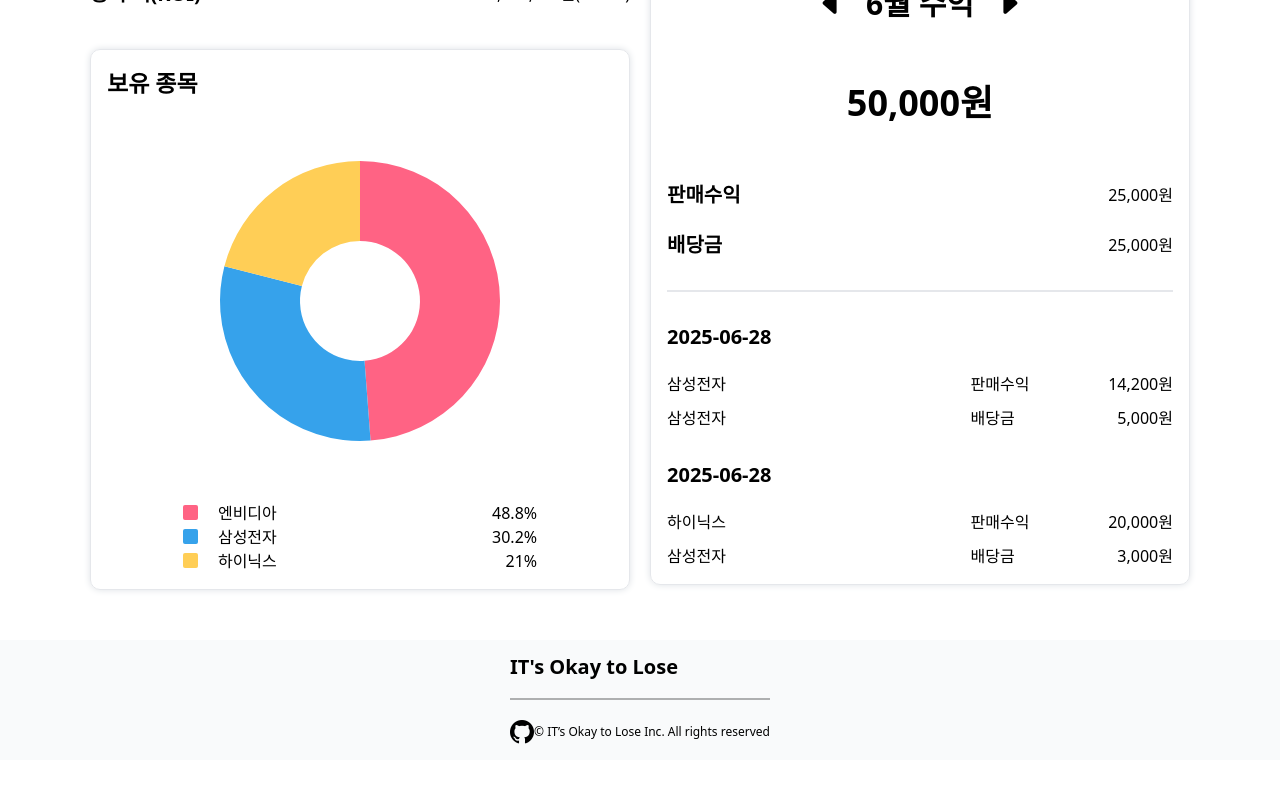
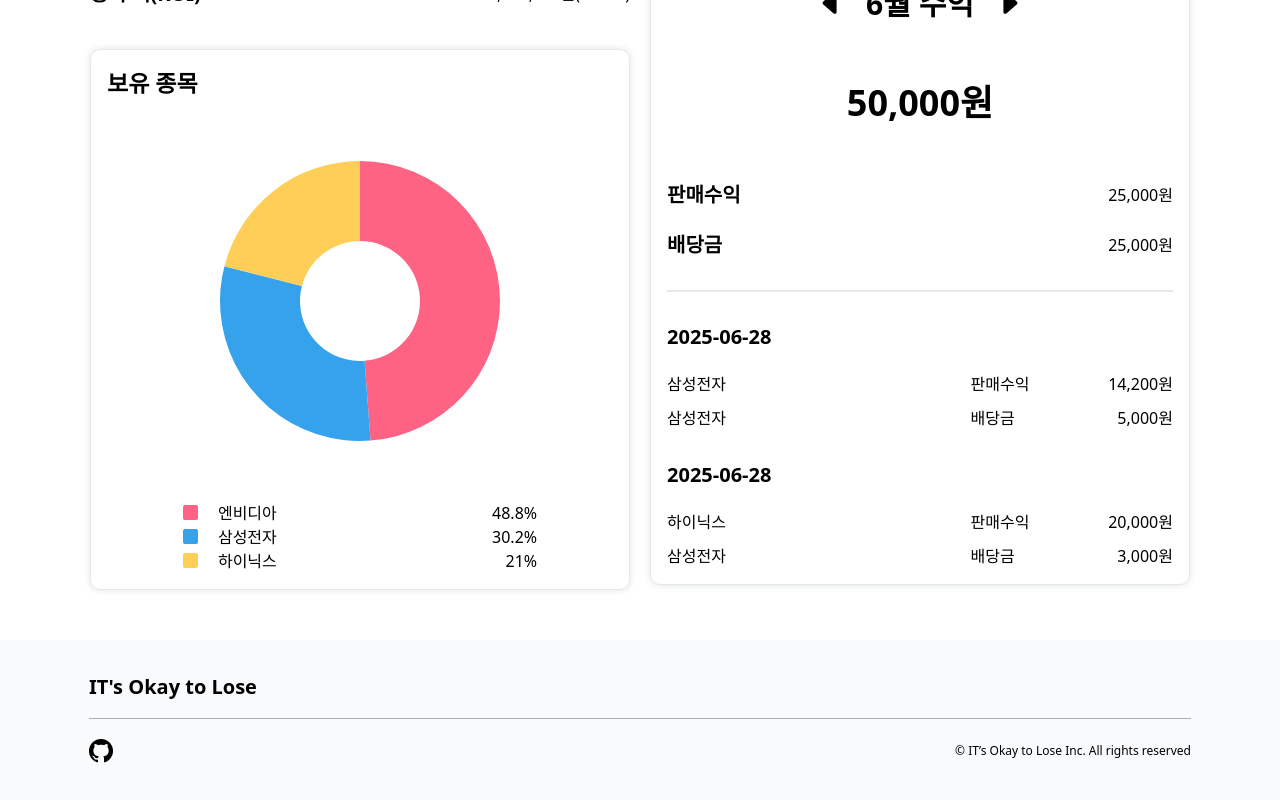
Before and after one commit to IT-s-Okay-to-Lose/FE, a React (Vite) app: page /dashboard in a window 1280 px wide. Shown: the part 269-1069 px from the top of the page. Before the commit the page ends 1029 px from the top, so only its background shows below. Built offline with nearby package versions, Linux system fonts and the light colour scheme.

Commit message:
Design: footer 디자인 수정

```diff
--- a/src/shared/components/molecules/Footer.tsx
+++ b/src/shared/components/molecules/Footer.tsx
@@ -2,10 +2,10 @@
 
 function Footer() {
   return (
-    <div className="w-full h-[120px] flex flex-col justify-center bg-gray-50 mt-[50px] px-[160px]">
-      <div className="max-w-[850px] laptop:max-w-[1150px] m-auto">
+    <div className="w-full h-[160px] flex flex-col justify-center bg-gray-50 mt-[50px]">
+      <div className="w-[1150px] px-6  m-auto">
         <Typography.SubTitle1>IT{"'"}s Okay to Lose</Typography.SubTitle1>
-        <div className="border border-black/30 my-4" />
+        <div className="border-b-[1px] border-black/30 my-4" />
         <div className="flex justify-between items-center">
           <i className="bi bi-github text-2xl" />
           <Typography.Caption>
```
